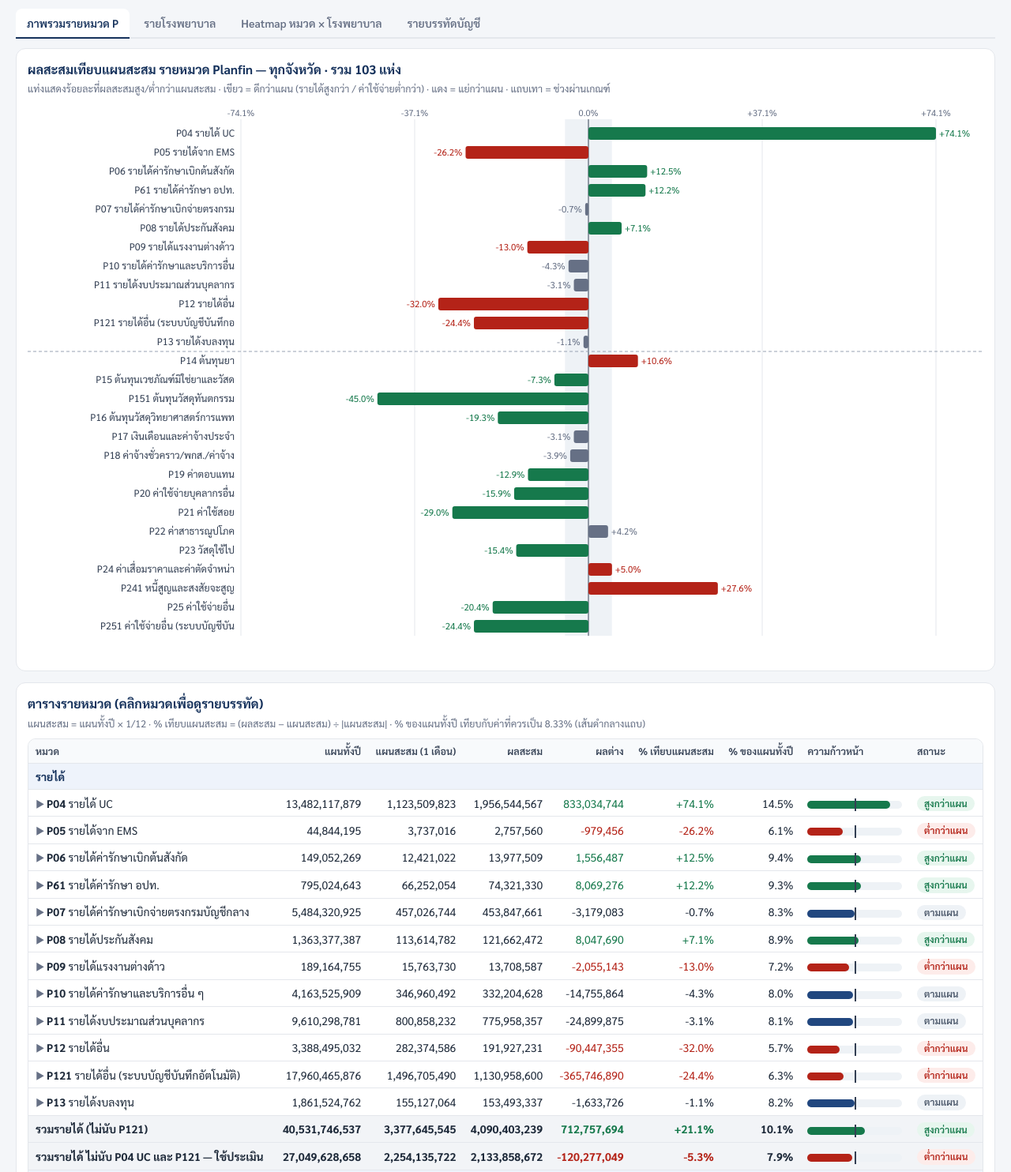
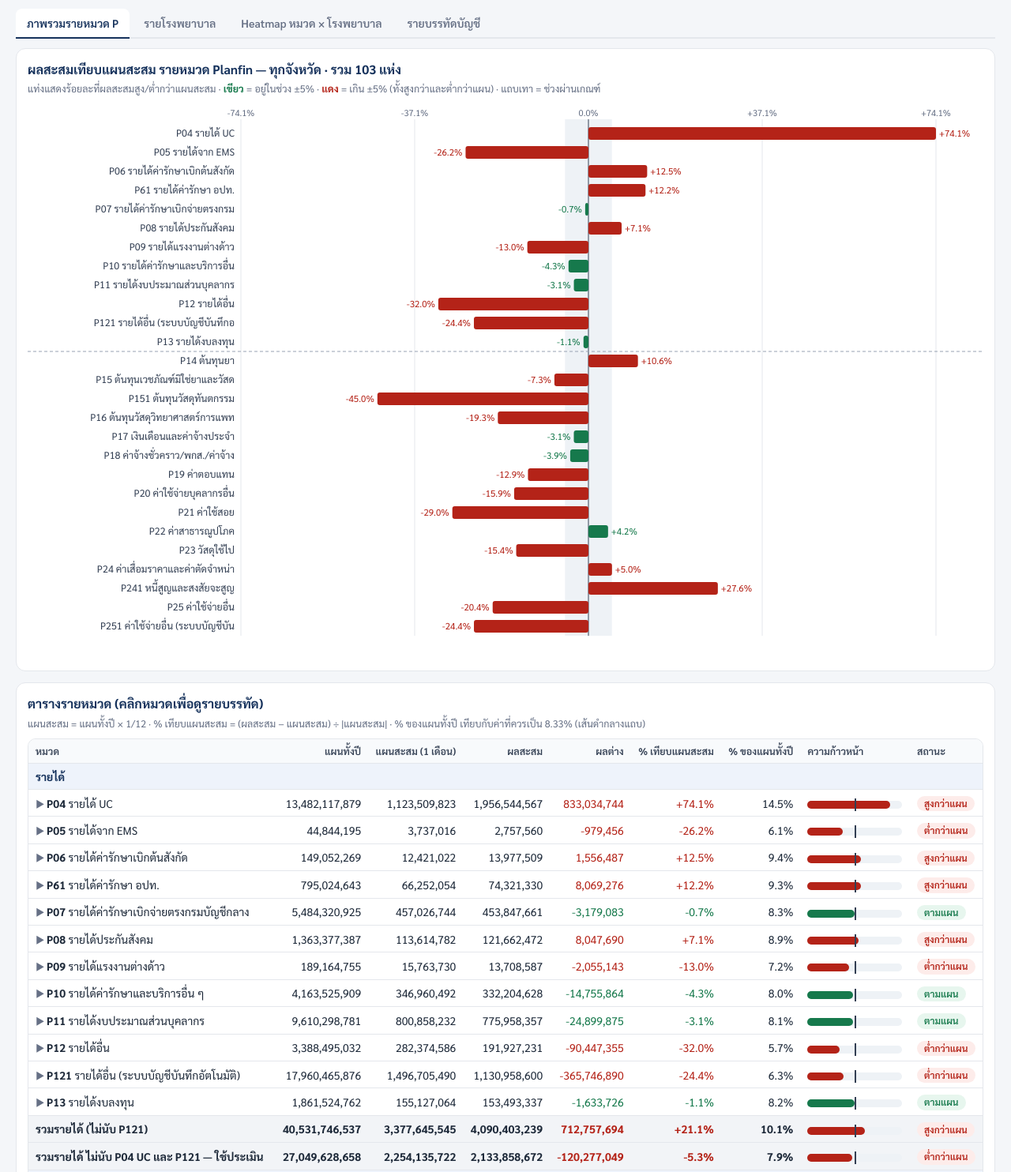
Before and after one commit to drkulapol/planfin70, a plain HTML site: page index.html in a window 1280 px wide. Shown: the part 454-1938 px from the top of the page at 79% size. Drawn offline with Linux system fonts and the light colour scheme.

Commit message:
สี % เทียบแผนสะสม: ในช่วง ±5% เขียว, เกิน ±5% แดง
Co-Authored-By: Claude Opus 5.5 <noreply@anthropic.com>
Claude-Session: https://claude.ai/code/session_01Ht2ZXM2xuDX9RNWSRrybZJ

```diff
--- a/index.html
+++ b/index.html
@@ -109,7 +109,7 @@ footer a{color:var(--navy2)}
   <section class="panel" id="p-category">
     <div class="card">
       <h2 id="catTitle">ผลสะสมเทียบแผนสะสม รายหมวด Planfin</h2>
-      <p class="note">แท่งแสดงร้อยละที่ผลสะสมสูง/ต่ำกว่าแผนสะสม · เขียว = ดีกว่าแผน (รายได้สูงกว่า / ค่าใช้จ่ายต่ำกว่า) · แดง = แย่กว่าแผน · แถบเทา = ช่วงผ่านเกณฑ์</p>
+      <p class="note">แท่งแสดงร้อยละที่ผลสะสมสูง/ต่ำกว่าแผนสะสม · <b class="pos">เขียว</b> = อยู่ในช่วง ±<span class="thrv">5</span>% · <b class="neg">แดง</b> = เกิน ±<span class="thrv">5</span>% (ทั้งสูงกว่าและต่ำกว่าแผน) · แถบเทา = ช่วงผ่านเกณฑ์</p>
       <div id="catChart" class="chart"></div>
     </div>
     <div class="card">
@@ -138,7 +138,7 @@ footer a{color:var(--navy2)}
   <section class="panel" id="p-heatmap">
     <div class="card">
       <h2>Heatmap: % ผลสะสมเทียบแผนสะสม รายหมวด × โรงพยาบาล</h2>
-      <div class="legend"><span><i style="background:#16794c"></i>ดีกว่าแผนมาก</span><span><i style="background:#a6dcbf"></i>ดีกว่าแผน</span><span><i style="background:#eef2f6"></i>ภายในเกณฑ์</span><span><i style="background:#f6b3ab"></i>แย่กว่าแผน</span><span><i style="background:#b42318"></i>แย่กว่าแผนมาก</span><span><i style="background:#fff;border:1px dashed #98a2b3"></i>ไม่มีแผน/ไม่มีผล</span></div>
+      <div class="legend"><span><i style="background:#a6dcbf"></i>อยู่ในช่วง ±<span class="thrv">5</span>% (ผ่าน)</span><span><i style="background:#f6b3ab"></i>เกิน ±<span class="thrv">5</span>% ไม่เกิน ±30%</span><span><i style="background:#b42318"></i>เกิน ±30%</span><span><i style="background:#fff;border:1px dashed #98a2b3"></i>ไม่มีแผน/ไม่มีผล</span></div>
       <label class="chk" style="font-size:13px"><input type="checkbox" id="hmSide"> แสดงเฉพาะหมวดรายได้ </label>
       <div class="tbl-wrap"><table class="hm" id="hmTbl"></table></div>
     </div>
@@ -191,10 +191,10 @@ function status(a,pt,side){
   if(pt===0&&a===0) return {k:'neu',t:'–',good:0};
   if(pt===0) return {k:'warn',t:'ไม่มีแผน',good:0};
   const d=dev(a,pt);
-  if(Math.abs(d)<=thr) return {k:'neu',t:'ตามแผน',good:0,pass:true};
-  const better= side==='R'? d>0 : d<0;
+  // สี: อยู่ในช่วง ±เกณฑ์ = เขียว (ผ่าน), เกิน ±เกณฑ์ = แดง (ไม่ผ่าน)
+  if(Math.abs(d)<=thr) return {k:'good',t:'ตามแผน',good:1,pass:true};
   const t= side==='R' ? (d>0?'สูงกว่าแผน':'ต่ำกว่าแผน') : (d>0?'เกินแผน':'ต่ำกว่าแผน');
-  return {k:better?'good':'bad',t,good:better?1:-1,pass:false};
+  return {k:'bad',t,good:-1,pass:false};
 }
 const badge=s=>`<span class="badge b-${s.k}">${s.t}</span>`;
 function sideOf(p){return EXP.includes(p)?'E':'R'}
@@ -425,7 +425,7 @@ function heatColor(s,d){
   if(d==null)return['#fff','#98a2b3'];
   if(s.k==='neu')return['#eef2f6','#344054'];
   const strong=Math.abs(d)>0.3;
-  if(s.k==='good')return strong?['#16794c','#fff']:['#a6dcbf','#0b4a2c'];
+  if(s.k==='good')return['#a6dcbf','#0b4a2c'];
   return strong?['#b42318','#fff']:['#f6b3ab','#7a1a12'];
 }
 function renderHeat(){
@@ -485,6 +485,7 @@ window.addEventListener('hashchange',showTab);
 
 function render(){renderAll()}
 function renderAll(){
+  document.querySelectorAll('.thrv').forEach(e=>e.textContent=st.thr);
   const hs=selHosp();curHs=hs;
   const ag=aggLines(hs);curAg=ag;const byP=aggP(ag);
   renderKpis(totals(byP));
```
